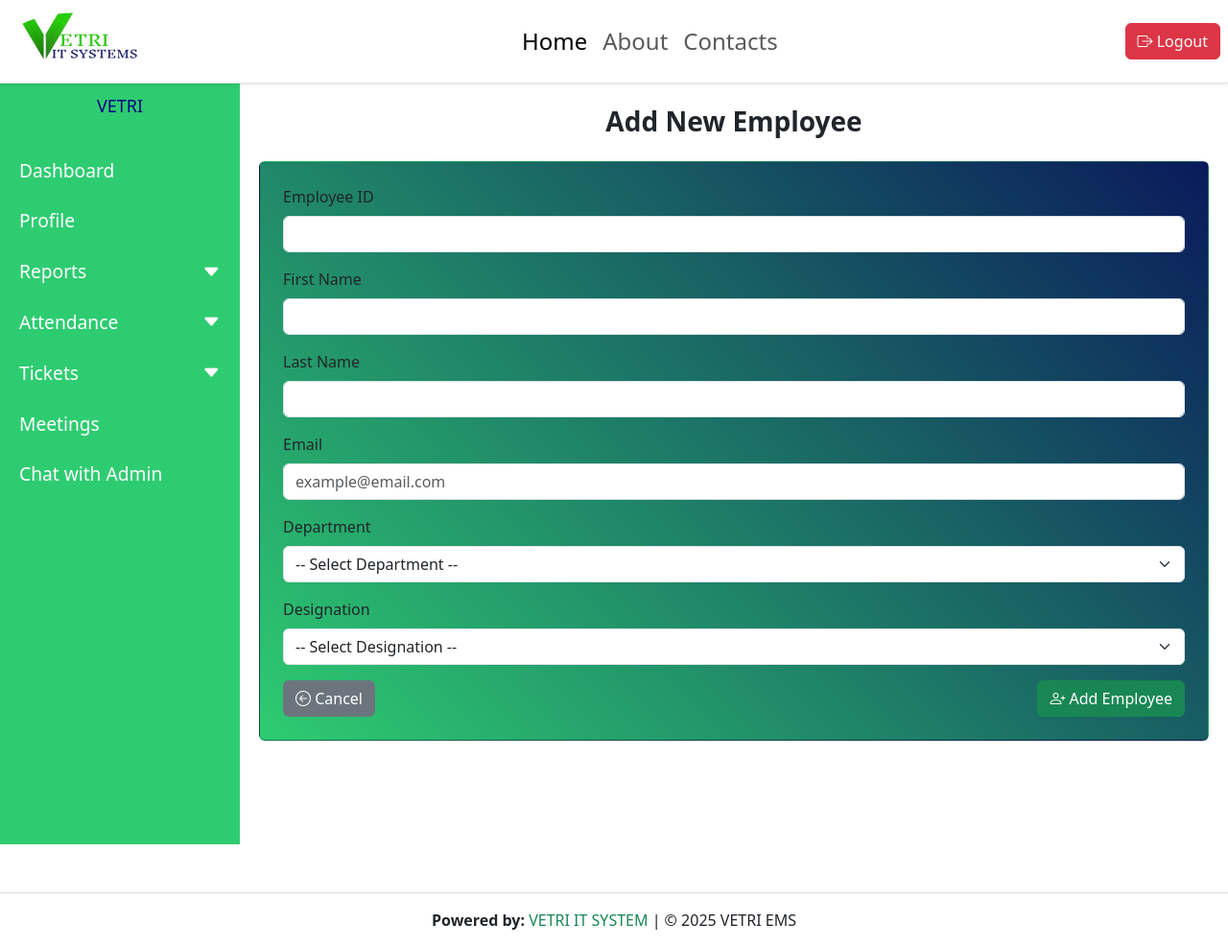
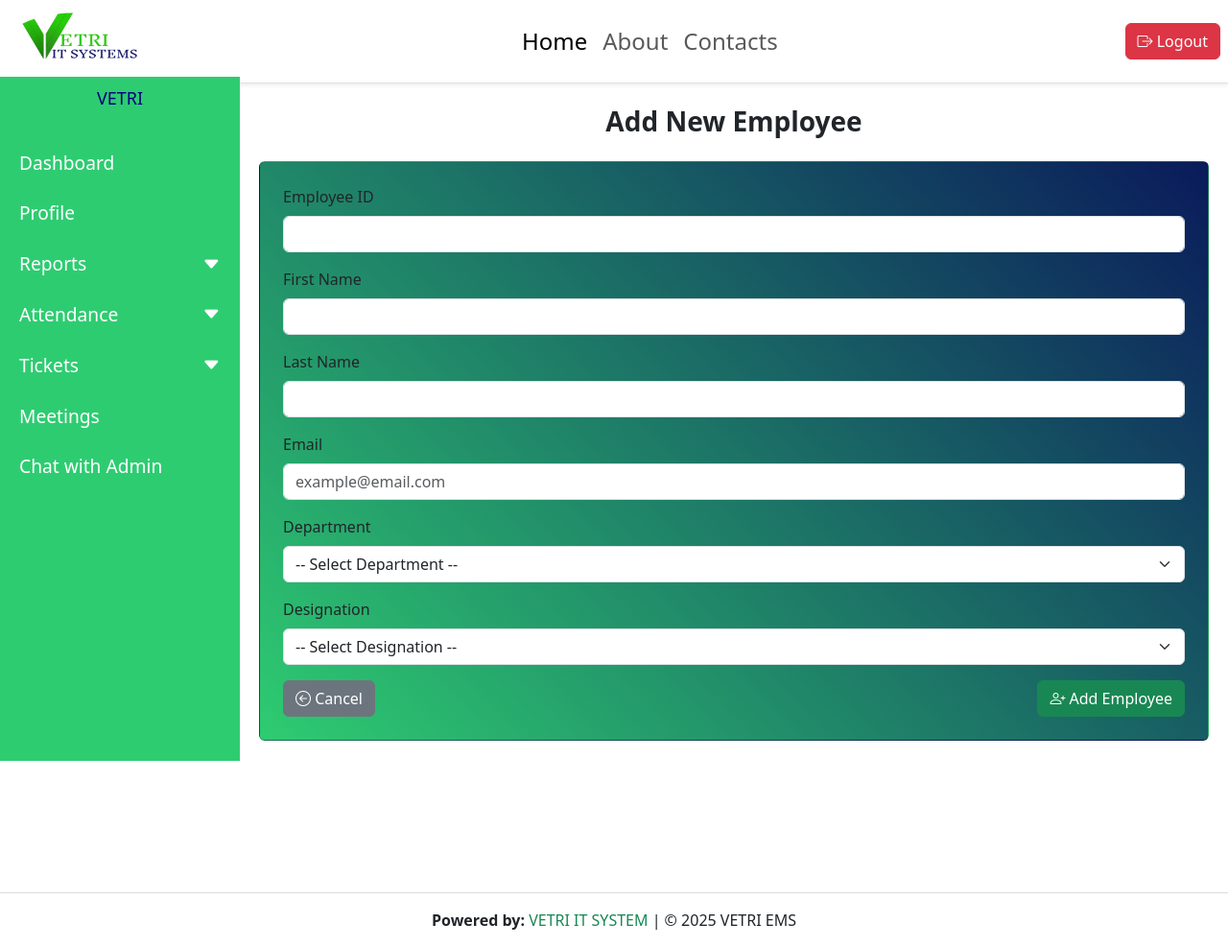
Before and after one commit to muppudathiganesh/employee_management_system, a Django app: page /employee/add/ in a window 1280 px wide. Shown: the whole page at 96% size. Run offline with Django 5.2, Linux system fonts and the light colour scheme; data comes from the database, SQL or seed files in the repository; both versions use the stored data as it was after the commit.

```diff
--- a/employees/static/css/style.css
+++ b/employees/static/css/style.css
@@ -25,7 +25,7 @@
       z-index: 1050;
 
     }
-    .sidebar {
+    /* .sidebar {
       width: 250px;
       height: 100vh;
       position: fixed;
@@ -39,7 +39,47 @@
       z-index: 1000;
       margin-top: 80px;
 
-    }
+
+    } */
+/* ===== Sidebar: forced workable layout ===== */
+.sidebar {
+  width: 250px;
+  position: fixed;
+  top: 80px;               /* adjust if your navbar height differs */
+  left: 0;
+  bottom: 0;               /* ensures the element is pinned to bottom */
+  padding-top: 12px;
+  padding-bottom: 12px;
+  background: #2ECC71;
+  color: white;
+  z-index: 1100;           /* ensure above content but below navbar if needed */
+
+  /* Scrolling */
+  overflow-y: auto !important;
+  overflow-x: hidden !important;
+  -webkit-overflow-scrolling: touch; /* smooth scrolling on iOS */
+
+  /* visible scrollbar on all browsers */
+  scrollbar-width: thin;   /* firefox */
+}
+
+/* Optional nicer-looking thin scrollbar (Chrome, Edge, Safari) */
+.sidebar::-webkit-scrollbar { width: 8px; }
+.sidebar::-webkit-scrollbar-thumb {
+  background: rgba(255,255,255,0.35);
+  border-radius: 6px;
+}
+.sidebar::-webkit-scrollbar-track { background: transparent; }
+
+/* Mobile behavior (keeps it off-canvas until toggled) */
+@media (max-width: 768px) {
+  .sidebar { left: -250px; transition: left .28s ease; }
+  .sidebar.active { left: 0; }
+}
+
+/* Ensure content does not trap pointer events on top of sidebar */
+.sidebar-overlay { z-index: 1090; }
+
 
 
 
@@ -182,9 +222,9 @@
   transform: scale(1.05);
 }
 
-html {
+/* html {
   scroll-behavior: smooth;
-}
+} */
 /* Sidebar Close Button */
 .close-btn {
   display: none;
@@ -232,9 +272,9 @@ html {
     padding: 10px 15px;
   }
 }
-html, body {
+/* html, body {
   overflow-x: hidden !important;
-}
+} */
 
 .navbar {
   padding: 8px 10px;
--- a/employees/templates/base.html
+++ b/employees/templates/base.html
@@ -280,6 +280,28 @@ document.querySelectorAll(".dropdown-link").forEach(function(link) {
 
 
 </script>
+<script>
+(function() {
+  const sidebar = document.getElementById('sidebar');
+  const NAVBAR_HEIGHT = (document.querySelector('.navbar') || {offsetHeight:80}).offsetHeight || 80;
+
+  function setSidebarHeight() {
+    if(!sidebar) return;
+    // Use viewport height minus navbar height, but rely on top+bottom if already present.
+    const vh = window.innerHeight;
+    const desired = Math.max(200, vh - NAVBAR_HEIGHT); // minimum height safety
+    sidebar.style.maxHeight = desired + 'px';
+    // in case another rule sets overflow hidden, force it:
+    sidebar.style.overflowY = 'auto';
+    sidebar.style.overflowX = 'hidden';
+  }
+
+  // run now and on resize/orientation change
+  setSidebarHeight();
+  window.addEventListener('resize', setSidebarHeight);
+  window.addEventListener('orientationchange', setSidebarHeight);
+})();
+</script>
 
 
 
```
Also changed, not shown: db.sqlite3.
